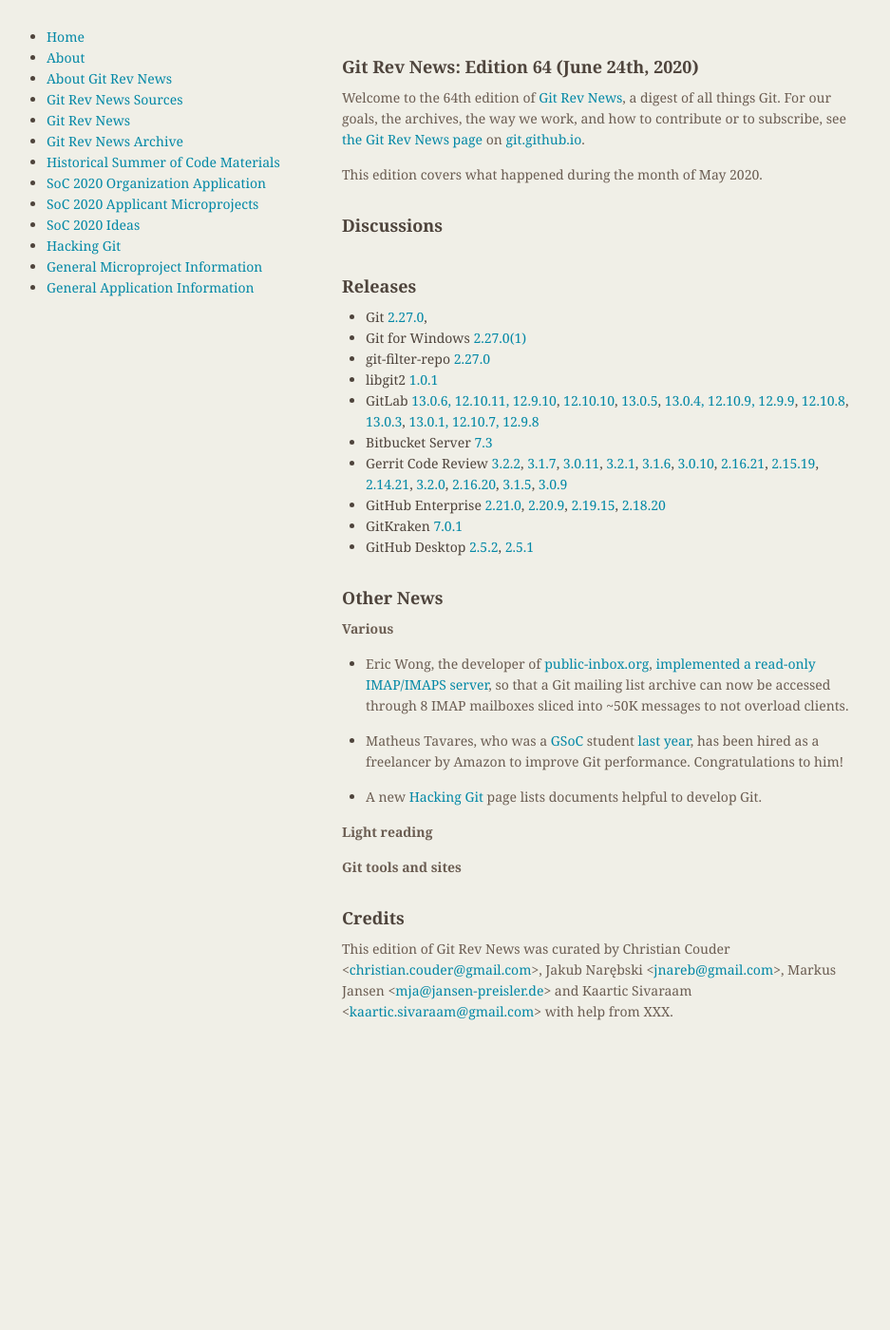
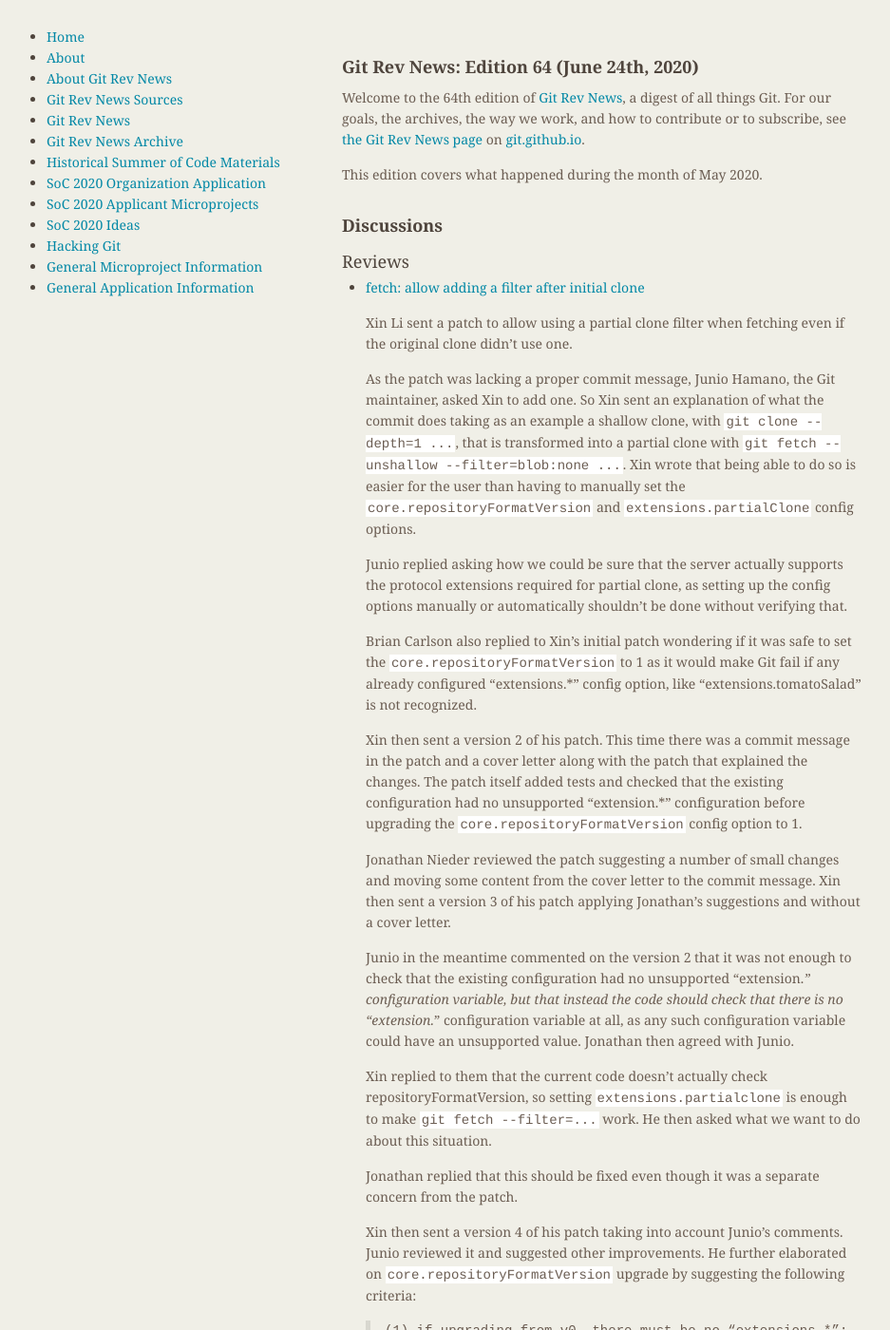
Before and after one commit to git/git.github.io, a Jekyll site: the page built from rev_news/drafts/edition-64.md, in a window 1280 px wide and 1400 px high. Shown: the whole window at 95% size, without its empty margins (174-1111 px from the left). Built offline with Jekyll 4.4.1, drawn with Linux system fonts in a browser that asks for light colours; some of the changed text lies outside the part shown.

Commit message:
rn-64: add 'extensions.*' article

```diff
--- a/rev_news/drafts/edition-64.md
+++ b/rev_news/drafts/edition-64.md
@@ -21,9 +21,96 @@
 ### General
 -->
 
-<!---
 ### Reviews
--->
+
+* [fetch: allow adding a filter after initial clone](https://lore.kernel.org/git/20200513200040.68968-1-delphij@google.com/)
+
+  Xin Li sent a patch to allow using a partial clone filter when
+  fetching even if the original clone didn't use one.
+
+  As the patch was lacking a proper commit message, Junio Hamano, the
+  Git maintainer, asked Xin to add one. So Xin sent an explanation of
+  what the commit does taking as an example a shallow clone, with
+  `git clone --depth=1 ...`, that is transformed into a partial clone
+  with `git fetch --unshallow --filter=blob:none ...`. Xin wrote that
+  being able to do so is easier for the user than having to manually
+  set the `core.repositoryFormatVersion` and `extensions.partialClone`
+  config options.
+
+  Junio replied asking how we could be sure that the server actually
+  supports the protocol extensions required for partial clone, as
+  setting up the config options manually or automatically shouldn't be
+  done without verifying that.
+
+  Brian Carlson also replied to Xin's initial patch wondering if it
+  was safe to set the `core.repositoryFormatVersion` to 1 as it would
+  make Git fail if any already configured "extensions.*" config
+  option, like "extensions.tomatoSalad" is not recognized.
+
+  Xin then sent a version 2 of his patch. This time there was a commit
+  message in the patch and a cover letter along with the patch that
+  explained the changes. The patch itself added tests and checked that
+  the existing configuration had no unsupported "extension.*"
+  configuration before upgrading the `core.repositoryFormatVersion`
+  config option to 1.
+
+  Jonathan Nieder reviewed the patch suggesting a number of small
+  changes and moving some content from the cover letter to the commit
+  message. Xin then sent a version 3 of his patch applying Jonathan's
+  suggestions and without a cover letter.
+
+  Junio in the meantime commented on the version 2 that it was not
+  enough to check that the existing configuration had no unsupported
+  "extension.*" configuration variable, but that instead the code
+  should check that there is no "extension.*" configuration variable
+  at all, as any such configuration variable could have an unsupported
+  value. Jonathan then agreed with Junio.
+
+  Xin replied to them that the current code doesn't actually check
+  repositoryFormatVersion, so setting `extensions.partialclone` is
+  enough to make `git fetch --filter=...` work. He then asked what we
+  want to do about this situation.
+
+  Jonathan replied that this should be fixed even though it was a
+  separate concern from the patch.
+
+  Xin then sent a version 4 of his patch taking into account Junio's
+  comments. Junio reviewed it and suggested other improvements. He
+  further elaborated on `core.repositoryFormatVersion` upgrade by
+  suggesting the following criteria:
+
+  > (1) if upgrading from v0, there must be no "extensions.*"; and
+  >
+  > (2) if upgrading from other versions, there must be no
+  >     "extensions.*" we do not recognise.
+
+  Jonathan also reviewed version 4 of Xin's patch focusing on the
+  changes made in tests.
+
+  Xin sent a version 5 of the patch adressing the comments. He also
+  replied to Jonathan's review. Junio also replied to Jonathan's
+  review agreeing with him that some changes in the patch actually
+  belong to another patch.
+
+  Xin then sent a version 6 with 4 patches instead of 1. Junio
+  reviewed the patches and found that only the last one could be
+  controversial as it could perhaps break an existing set-up.
+
+  The last patch indeed contained the changes about checking
+  repositoryFormatVersion that Jonathan and Junio wanted to see
+  separately. With that patch the "extensions.*" config options don't
+  take effect unless "core.repositoryFormatVersion" has been upgraded
+  to 1.
+
+  So for example if "extensions.worktreeConfig" is set to "true" but
+  "core.repositoryFormatVersion" isn't set, then with the patch Git
+  will behave as if "extensions.worktreeConfig" isn't set.
+
+  Junio thinks that this change is the right thing to do in the longer
+  term though. He asked for comments about that but no-one
+  answered. So the patch series has been merged to 'pu' and then
+  'next" and in the last "What's cooking in git.git" email from Junio,
+  the plan is to merge to 'master'.
 
 <!---
 ### Support
```
